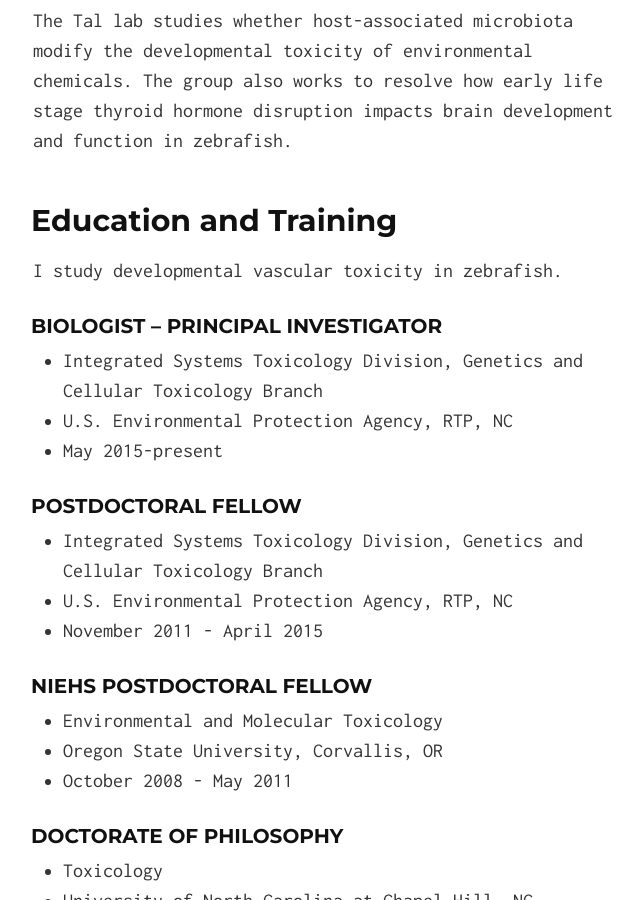
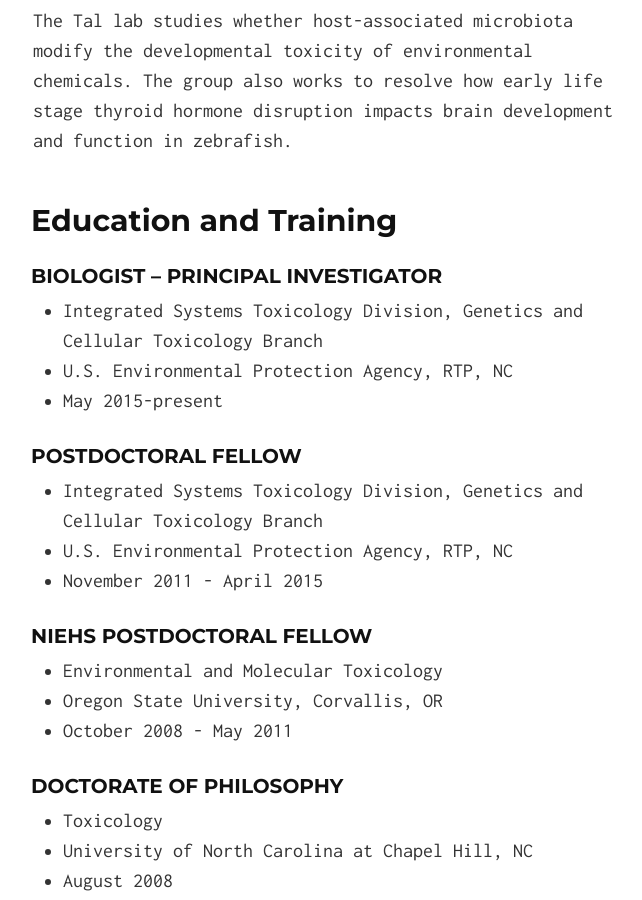
Before and after one commit to ttal1/ttal1.github.io, a Jekyll site: the page built from index.md, in a window 1280 px wide and 900 px high, scrolled down 856 px. Shown: the whole window, without its empty margins (307-949 px from the left). Built offline with Jekyll 4.4.1, drawn with Linux system fonts in a browser that asks for light colours.

Commit message:
Remove old description

```diff
--- a/index.md
+++ b/index.md
@@ -11,9 +11,6 @@
 The Tal lab studies whether host-associated microbiota modify the developmental toxicity of environmental chemicals. The group also works to resolve how early life stage thyroid hormone disruption impacts brain development and function in zebrafish.
 
 ## Education and Training
-
-I study developmental vascular toxicity in zebrafish.
-
 
 ### Biologist – Principal Investigator
 
```
